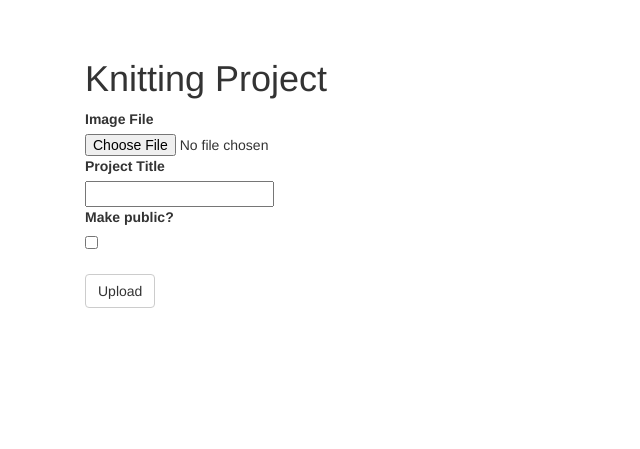
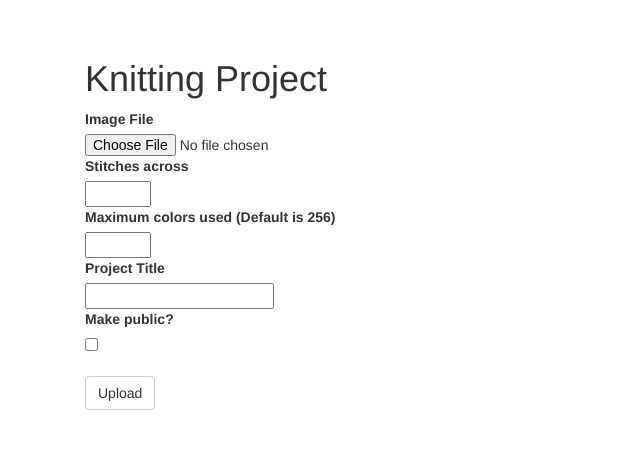
Before and after one commit to connienguyen/knitting, a Flask app: page /upload in a window 1280 px wide. Shown: the part 51-500 px from the top of the page, without its empty margins (0-640 px from the left). Run offline with Flask 2, Linux system fonts and the light colour scheme; some libraries are stand-ins or nearby versions.

Commit message:
Updated forms to take in additional arguments necessary for image processing

```diff
--- a/project/app.py
+++ b/project/app.py
@@ -105,7 +105,10 @@ def upload():
 	    image_data = request.files[image.name].read()
 	    open(os.path.join(app.config['UPLOAD_FOLDER'], filename), 'w').write(image_data)
 	    flash('You have uploaded a file')
-	    patternfile = processImage(filename)
+	    if form.maxColors.data:
+		patternfile = processImage(filename, form.stitches.data, form.maxColors.data)
+	    else:
+		patternfile = processImage(filename, form.stitches.data)
 	    os.remove(UPLOAD_FOLDER + filename)
 	    print "pattern generated: ", patternfile
 	    return redirect(url_for('dashboard'))
--- a/project/forms.py
+++ b/project/forms.py
@@ -1,4 +1,4 @@
-from wtforms import Form, BooleanField, FileField, TextField, PasswordField, validators
+from wtforms import Form, IntegerField, BooleanField, FileField, TextField, PasswordField, validators
 from models import User
 
 ALLOWED_IMG_EXT = set(['png', 'jpg', 'jpeg'])
@@ -51,5 +51,11 @@ class LoginForm(Form):
 
 class UploadForm(Form):
     image = FileField('Image File', [checkfile])
+    stitches = IntegerField('Stitches across', [
+	    validators.Required(),
+	    validators.NumberRange(min=4, max=300, message="Number of stitches across must be between 4 and 300")])
+    maxColors = IntegerField('Maximum colors used (Default is 256)', [
+	    validators.Optional(),
+	    validators.NumberRange(min=2, max=256, message="Number of colors must be between 2 and 256.")])
     title = TextField('Project Title', [validators.Length(min=2, max=120)])
-    public = BooleanField('Make public?', [validators.Optional()])
+    public = BooleanField('Make public?')
--- a/project/templates/upload.html
+++ b/project/templates/upload.html
@@ -4,6 +4,8 @@
     <form method=post action="{{url_for('upload')}}" enctype="multipart/form-data">
         <dl>
             {{ render_field(form.image) }}
+	    {{ render_field(form.stitches) }}
+	    {{ render_field(form.maxColors) }}
             {{ render_field(form.title) }}
 	    {{ render_field(form.public) }}
         </dl>
```
